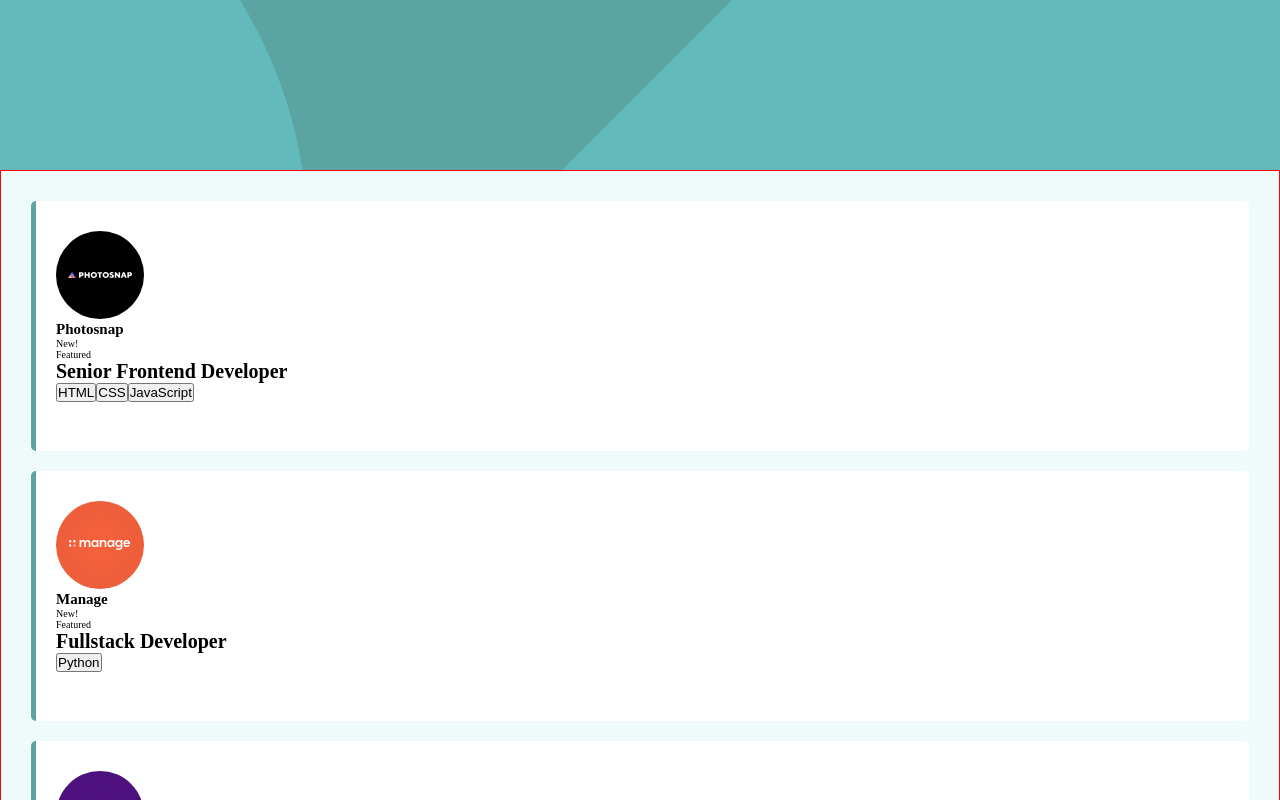
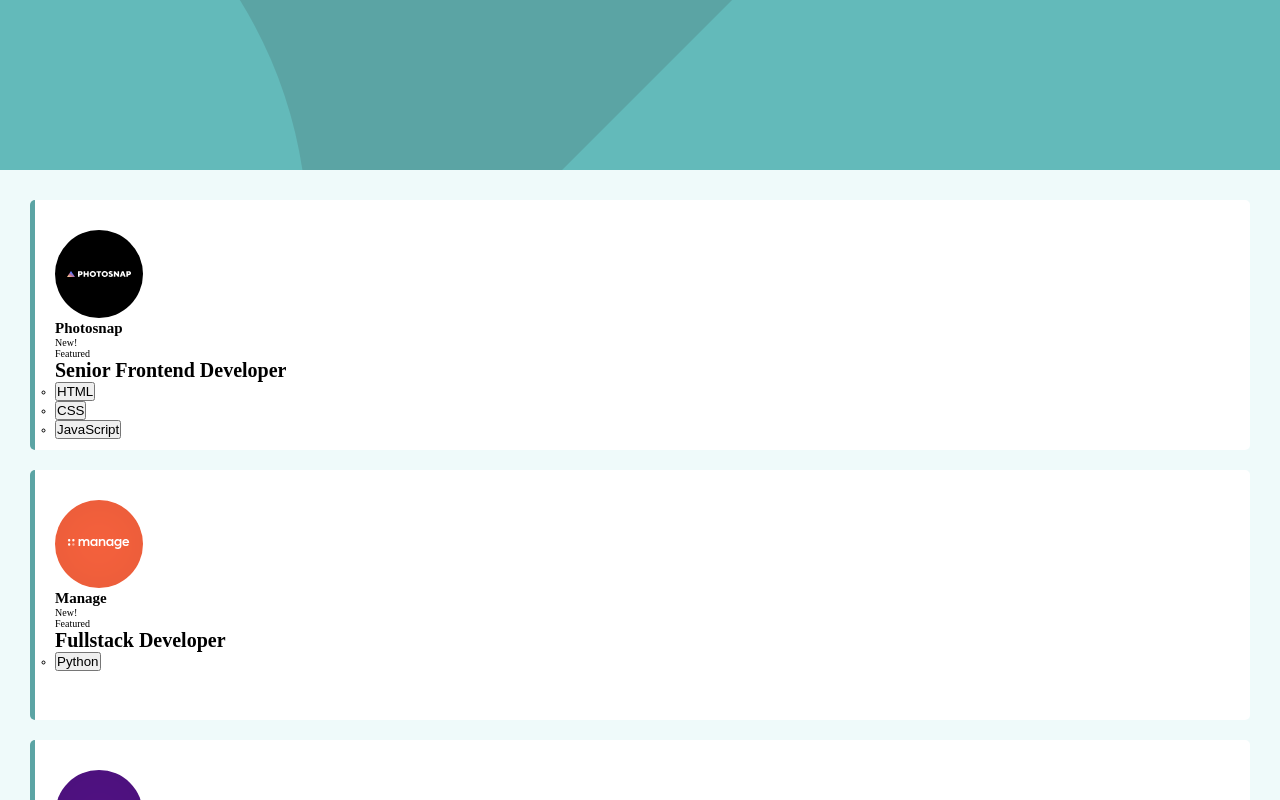
Before and after one commit to ankynator/job-list-S8, a React (Create React App) app: page / in a window 1280 px wide. Shown: the top 800 px of the page. Built offline with nearby package versions, Linux system fonts and the light colour scheme.

Commit message:
agregando y quitando filters

```diff
--- a/src/components/App.js
+++ b/src/components/App.js
@@ -1,12 +1,15 @@
 import React from 'react'
 
 import ListCards from './ListCards'
+import CardFilter from './CardFilter'
 
 import './styles/App.css'
 
 class App extends React.Component {
 
   state = {
+    emptyFilters: true,
+    filters: [],
     data: []
   }
 
@@ -15,28 +18,67 @@ class App extends React.Component {
   }
 
   fetchData = async () => {
-
     try {
       const response = await fetch('data.json')
       const data = await response.json()
-      console.log(data)
+      // console.log(data)
       this.setState({ data: data })
     } catch (error) {
       console.log(error)
     }
+  }
 
+  addFilters = (e) => {
+    const filtersTemp = this.state.filters
+
+    const toExists = filtersTemp.find((element) => {
+      return element === e.target.id
+    })
+
+    if (!toExists) {
+      filtersTemp.push(e.target.id)
+    }
+
+    this.setState({
+      emptyFilters: false,
+      filters: filtersTemp
+    })
+  }
+
+  removeFilter = (e) => {
+    const pos = this.state.filters.indexOf(e.target.id)
+    const filtersTemp = this.state.filters
+    filtersTemp.splice(pos, 1)
+
+
+    this.setState({
+      filters: filtersTemp
+    })
+
+    if (this.state.filters.length === 0) {
+      this.setState({
+        emptyFilters: true
+      })
+    }
   }
 
   render() {
     return (
       <React.Fragment>
         <header className="Header"></header>
+        {!this.state.emptyFilters &&
+          <CardFilter
+            filters={this.state.filters}
+            removeFilter={this.removeFilter}
+          />
+        }
+
         <main className="Main">
-          <div className="Filter">
-            <div className="Filter__attributes"></div>
-          </div>
           <div className="Cards__container">
-            <ListCards cards={this.state.data} />
+            <ListCards
+              cards={this.state.data}
+              addFilter={this.addFilters}
+            />
           </div>
         </main>
       </React.Fragment>
--- a/src/components/Card.js
+++ b/src/components/Card.js
@@ -14,13 +14,15 @@ function Card(props) {
         {card.featured && <p>Featured</p>}
       </div>
       <h1 className="Card__position">{card.position}</h1>
-      <div className="Card__tags">
-        {card.languages && card.languages.map((language) => {
+      <ul className="Card__tags">
+        {card.languages && card.languages.map((language, index) => {
           return (
-            <button>{language}</button>
+            <li key={index}>
+              <button id={language} onClick={props.onAddFilter}>{language}</button>
+            </li>
           )
         })}
-      </div>
+      </ul>
 
     </div>
   )
--- /dev/null
+++ b/src/components/CardFilter.js
@@ -0,0 +1,30 @@
+import React from 'react'
+
+import Filter from './Filter'
+
+import './styles/CardFilter.css'
+
+class CardFilter extends React.Component {
+
+  render() {
+    return (
+      <div className="CardFilter__container">
+        <div className="CardFilter">
+          <ul>
+            {this.props.filters.map((filter, index) => {
+              return (
+                <li key={index}>
+                  <Filter language={filter} onRemoveFilter={this.props.removeFilter} />
+                </li>
+              )
+            })
+
+            }
+          </ul>
+        </div>
+      </div>
+    )
+  }
+}
+
+export default CardFilter
--- /dev/null
+++ b/src/components/Filter.js
@@ -0,0 +1,16 @@
+import React from 'react'
+
+function Filter(props) {
+
+  return (
+    <div className="Filter">
+      <div>
+        {props.language}
+      </div>
+      <button onClick={props.onRemoveFilter} id={props.language}>X</button>
+    </div>
+    // <button onClick={props.onRemoveFilter} id={props.language}>{props.language}</button>
+  )
+}
+
+export default Filter
--- a/src/components/ListCards.js
+++ b/src/components/ListCards.js
@@ -13,11 +13,10 @@ function ListCards(props) {
       {cards.map((card) => {
         return (
           <li key={card.id}>
-            <Card card={card} />
+            <Card card={card} onAddFilter={props.addFilter} />
           </li>
         )
       })
-
       }
     </ul>
   )
--- /dev/null
+++ b/src/components/styles/CardFilter.css
@@ -0,0 +1,14 @@
+.CardFilter__container {
+  width: 100%;
+  background-color: var(--light-grayish-cyan-bg);
+  display: flex;
+  justify-content: center;
+}
+
+.CardFilter{
+  width: calc(100% - 6rem);
+  min-height: 6rem;
+  background-color: #ffffff;
+  border-radius: 5px;
+  margin-top: -3rem;
+}
--- a/src/components/styles/ListCards.css
+++ b/src/components/styles/ListCards.css
@@ -1,7 +1,7 @@
 .ListCard {
   width: 100%;
   min-height: 100vh;
-  border: 1px solid red;
+  /* border: 1px solid red; */
   padding: 3rem;
   list-style: none;
 }
```
Also changed, not shown: 1 other file (tests, documents, lock files or other folders).
